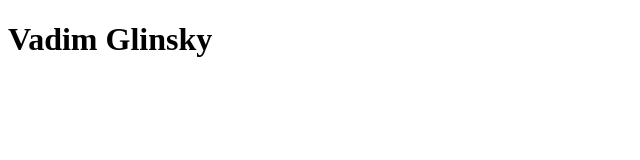
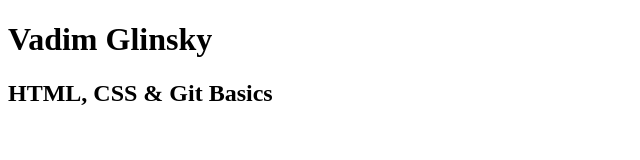
Before and after one commit to vaaadik22/rsschool-cv, a plain HTML site: page index.html in a window 1280 px wide. Shown: the whole page, without its empty margins (0-640 px from the left). Drawn offline with Linux system fonts and the light colour scheme.

Commit message:
feat: add tag h2

```diff
--- a/index.html
+++ b/index.html
@@ -9,6 +9,7 @@
 <body>
     <div class="wrapper">
         <h1>Vadim Glinsky</h1>
+        <h2>HTML, CSS & Git Basics</h2>
     </div>
 </body>
 </html
```
